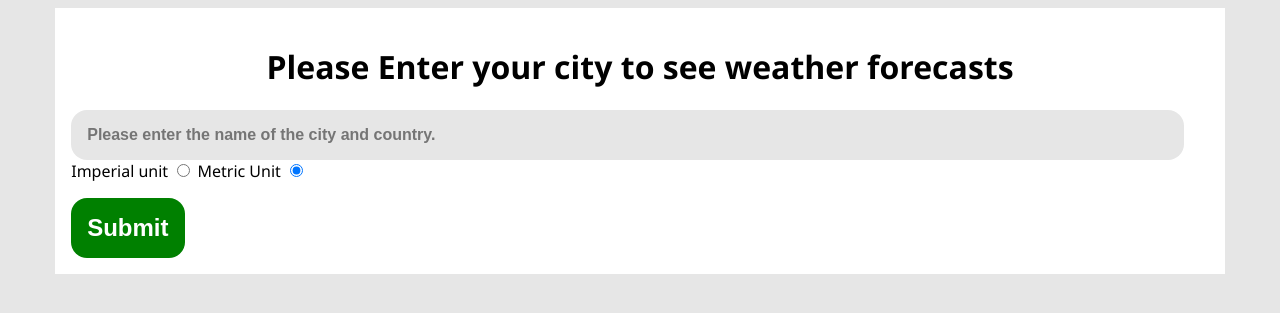
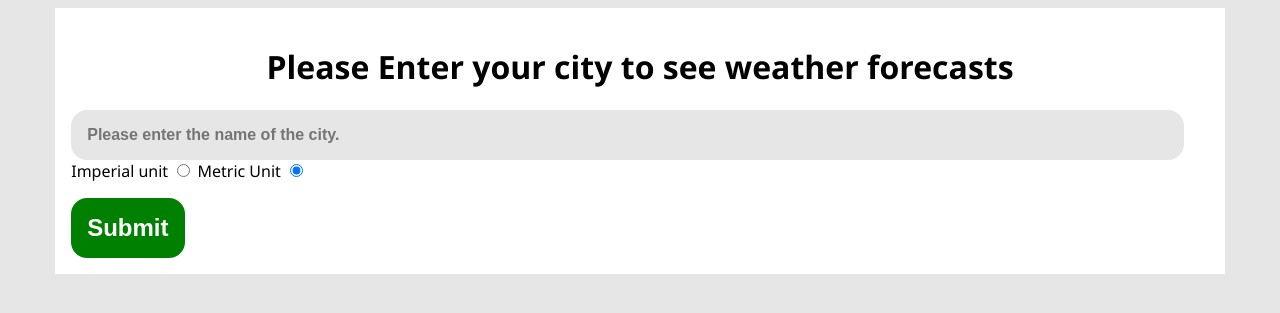
Before and after one commit to jiro2017/weather, a PHP site: page /getweather.php in a window 1280 px wide. Shown: the top 313 px of the page. Run offline with PHP 8.4, Linux system fonts and the light colour scheme.

Commit message:
updated placeholders

```diff
--- a/getweather.php
+++ b/getweather.php
@@ -34,7 +34,7 @@ if(isset($error_message)) { //if there is an error message then show it.
         <p class="error show"><?php echo $error_message; ?></p>
         <h1 class="heading">Please Enter your city to see weather forecasts</h1>
         <input type="text" name="city" id="city_input" value="<?php if(isset($_POST['city'])) echo $_POST['city']; ?>" placeholder="Please enter the name of the city and country.">
-        <input type="text" name="city" id="city_input" placeholder="Please enter the name of the city and country." required>
+        <input type="text" name="city" id="city_input" placeholder="Please enter the name of the city." required>
 
         <label class="radio-inline">Imperial unit</label>
         <input type="radio" name="unit" id="imperial" value="imperial">
@@ -64,7 +64,7 @@ if(isset($error_message)) { //if there is an error message then show it.
     <body>
     <form class="getweather" action="getweather.php" method="post">
         <h1 class="heading">Please Enter your city to see weather forecasts</h1>
-        <input type="text" name="city" id="city_input" placeholder="Please enter the name of the city and country." required>
+        <input type="text" name="city" id="city_input" placeholder="Please enter the name of the city." required>
 
 
         <label class="radio-inline">Imperial unit</label>
```
